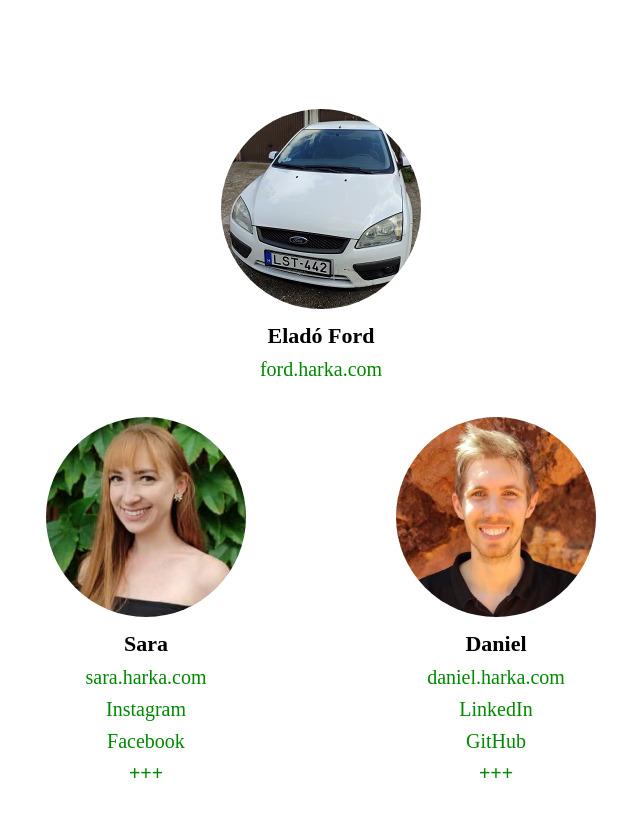
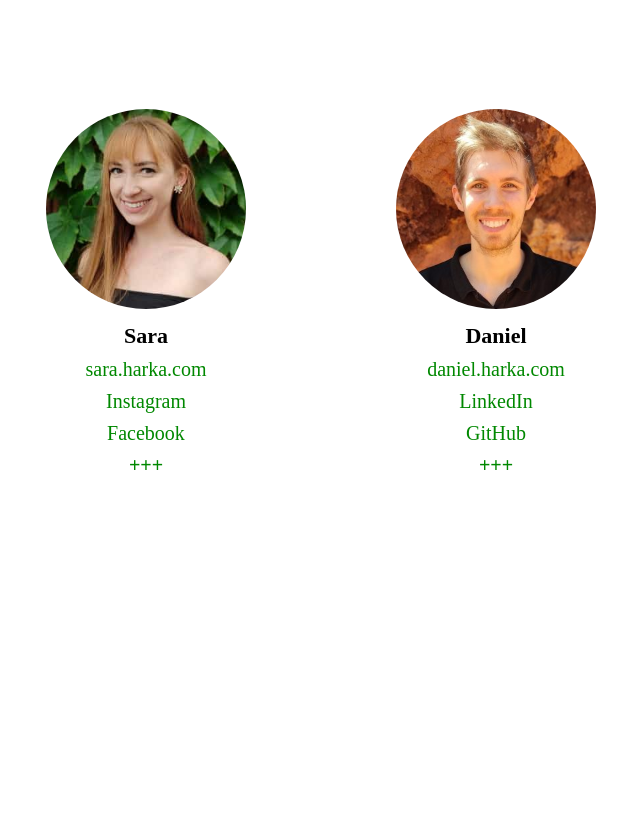
Before and after one commit to MrDanielHarka/harka.com, a plain HTML site: page index.html in a window 1280 px wide. Shown: the part 60-876 px from the top of the page, without its empty margins (319-959 px from the left). After the commit the page ends 800 px from the top, so only its background shows below. Drawn offline with Linux system fonts and the light colour scheme.

Commit message:
Remove Ford

```diff
--- a/index.html
+++ b/index.html
@@ -74,13 +74,6 @@
   </head>
   <body>
     <h1><a href="#"> harka.com</a></h1>
-    <a href="https://ford.harka.com">
-      <img src="img/ford.jpg" alt="Sara Harka" width="200" height="200" />
-      <h2>Eladó Ford</h2>
-      ford.harka.com
-    </a>
-    <br />
-    <br />
     <main>
       <div>
         <a href="https://sara.harka.com">
```
